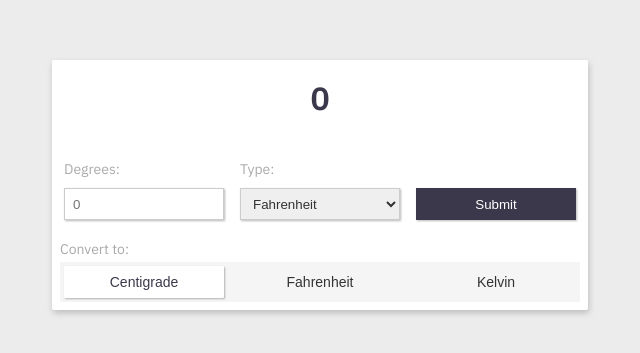
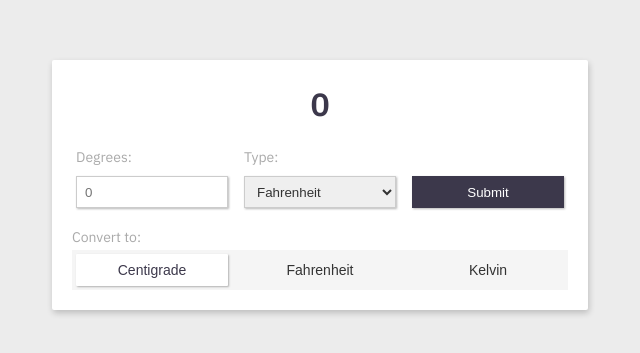
Before and after one commit to MartinMngodo/temperature-converter, a plain HTML site: page index.html in a window 1280 px wide. Shown: the part 215-568 px from the top of the page, without its empty margins (320-960 px from the left). Drawn offline with nearby package versions, Linux system fonts and the light colour scheme.

Commit message:
Temperature Converter

```diff
--- a/css/main.scss
+++ b/css/main.scss
@@ -34,7 +34,7 @@ body {
         background: #fff;
         width: 536px;
         height: 250px;
-        padding: 8px;
+        padding: 20px;
         border-radius: 2px;
         box-shadow: 1px 3px 6px rgba(0, 0, 0, 0.2);
         display: grid;
@@ -110,7 +110,6 @@ body {
                 color: #aaaaaa;
                 font-size: 14px;
             }
-            //temp-input-tab
             .tab {
                 overflow: hidden;
                 margin-top: 4px;
@@ -129,7 +128,6 @@ body {
                     font-size: 14px;
                     color: #333333;
                     cursor: pointer;
-                    transition: background-color .3s;
                 }
                 .active {
                     background-color: #fff;
@@ -143,7 +141,6 @@ body {
     @media screen and (max-width: 580px) {
         .converter-content {
             width: 100%;
-            // color: #3c384b;
         }
     }
 }
--- a/index.html
+++ b/index.html
@@ -13,7 +13,6 @@
         <div class="converter-section">
             <div class="container">
                 <div class="converter-content">
-                    <!-- tempdisplay -->
                     <div id="Centigrade" class="tabcontent">
                         <h3 id="centigraderesult">0</h3>
                     </div>
@@ -38,11 +37,10 @@
                                 </select>
                             </div>
                             <div class="temp-input-field">
-                                <!-- <button class="temp-submit">Submit</button> -->
                                 <input type="submit" value="Submit" onclick="convertTemp()">
                             </div>
                         </div>
-                        <p id="conversion-info"><!--Fahrenheit - to - Centigrade -->Convert to:</p>
+                        <p id="conversion-info">Convert to:</p>
                         <div class="tab">
                             <button class="tablinks" onclick="openTemp(event, 'Centigrade')" id="defaultOpen">Centigrade</button>
                             <button class="tablinks" onclick="openTemp(event, 'Fahrenheit')">Fahrenheit</button>
```
Also changed, not shown: css/main.css, 1 other file.
